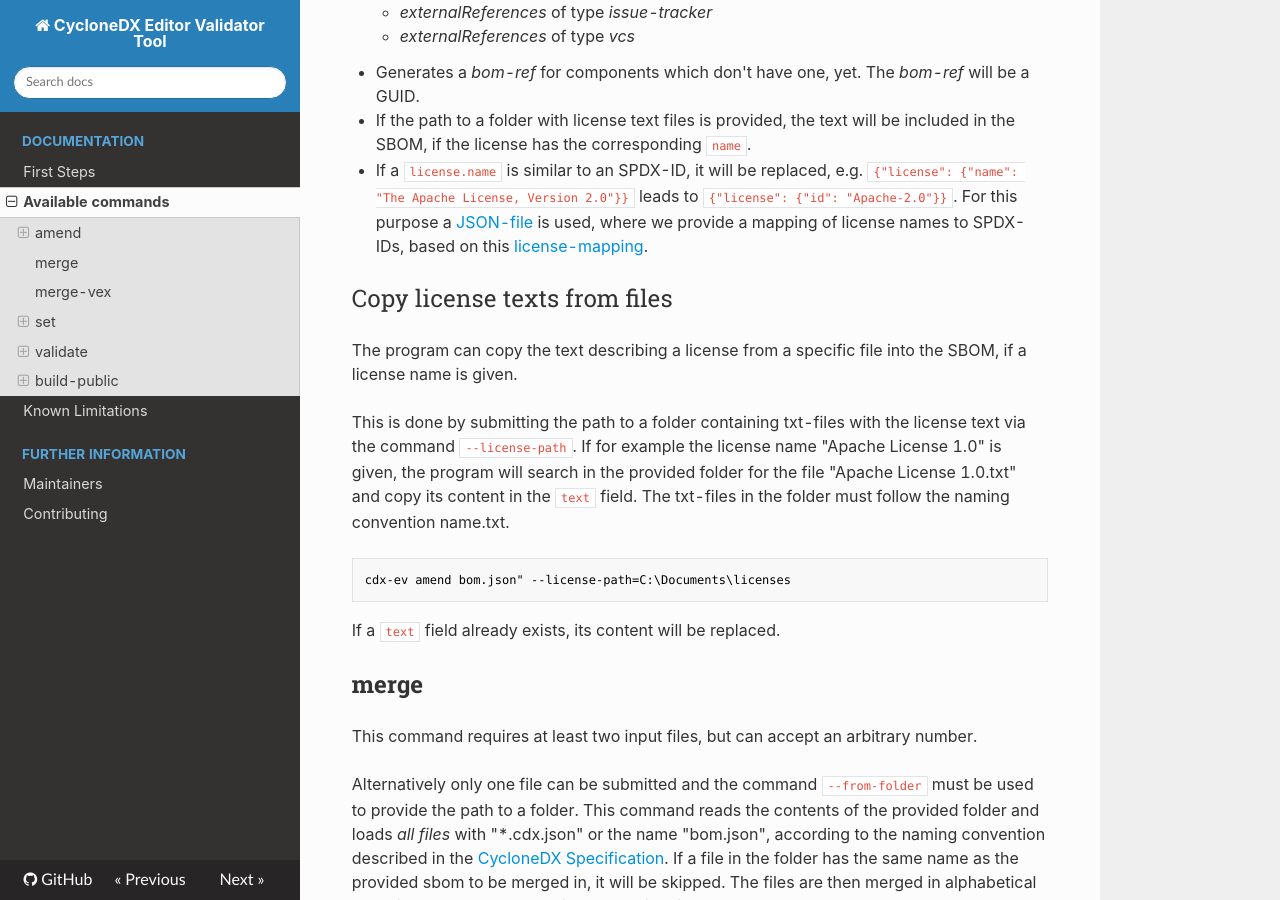
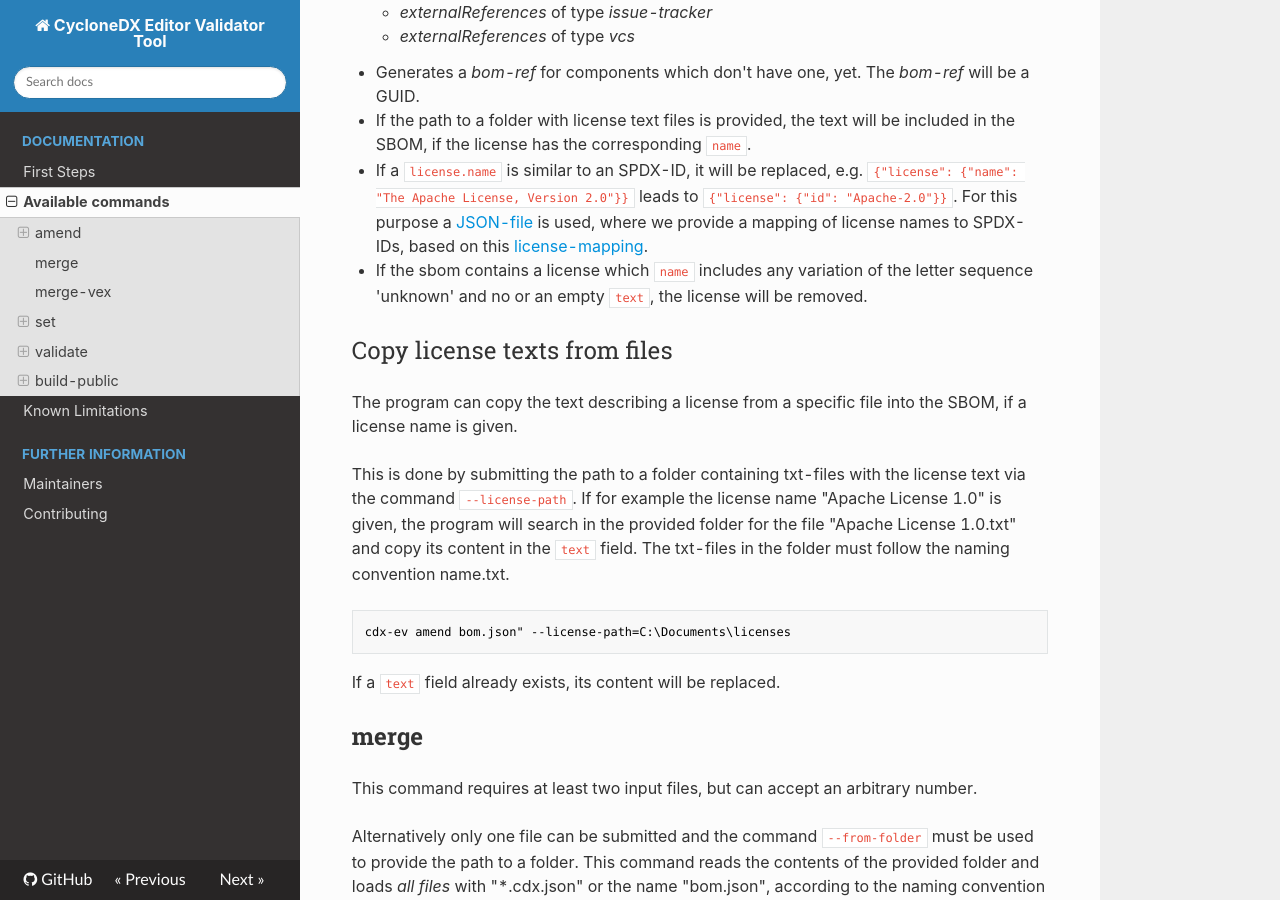
Before and after one commit to Festo-se/cyclonedx-editor-validator, an MkDocs documentation site: the page built from docs/available_commands.md, in a window 1280 px wide and 900 px high, scrolled down 854 px. Built offline with MkDocs 1.6.1, drawn with Linux system fonts in a browser that asks for light colours; nearby versions of some CDN libraries; some web fonts are replaced.

Commit message:
docs: adds delete unknwon license functionality to the documenation

```diff
--- a/docs/available_commands.md
+++ b/docs/available_commands.md
@@ -24,6 +24,7 @@ Currently, the command adds or modifies the following pieces of information:
 * Generates a *bom-ref* for components which don't have one, yet. The *bom-ref* will be a GUID.
 * If the path to a folder with license text files is provided, the text will be included in the SBOM, if the license has the corresponding `name`.
 * If a `license.name` is similar to an SPDX-ID, it will be replaced, e.g. `{"license": {"name": "The Apache License, Version 2.0"}}` leads to `{"license": {"id": "Apache-2.0"}}`. For this purpose a [JSON-file](https://github.com/Festo-se/cyclonedx-editor-validator/blob/main/cdxev/amend/license_name_spdx_id_map.json) is used, where we provide a mapping of license names to SPDX-IDs, based on this [license-mapping](https://github.com/CycloneDX/cyclonedx-core-java/blob/master/src/main/resources/license-mapping.json).
+* If the sbom contains a license which `name` includes any variation of the letter sequence  'unknown' and no or an empty `text`, the license will be removed.
 
 ### Copy license texts from files
 
```
